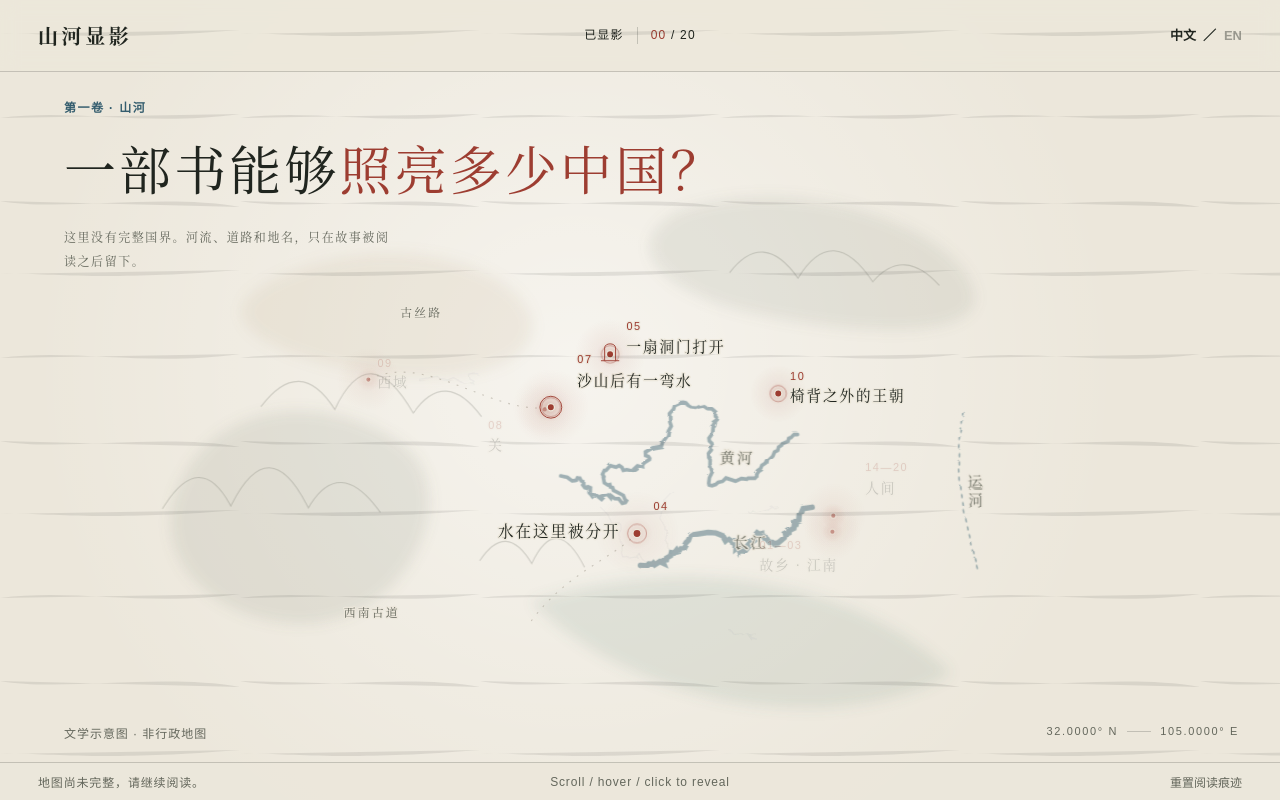
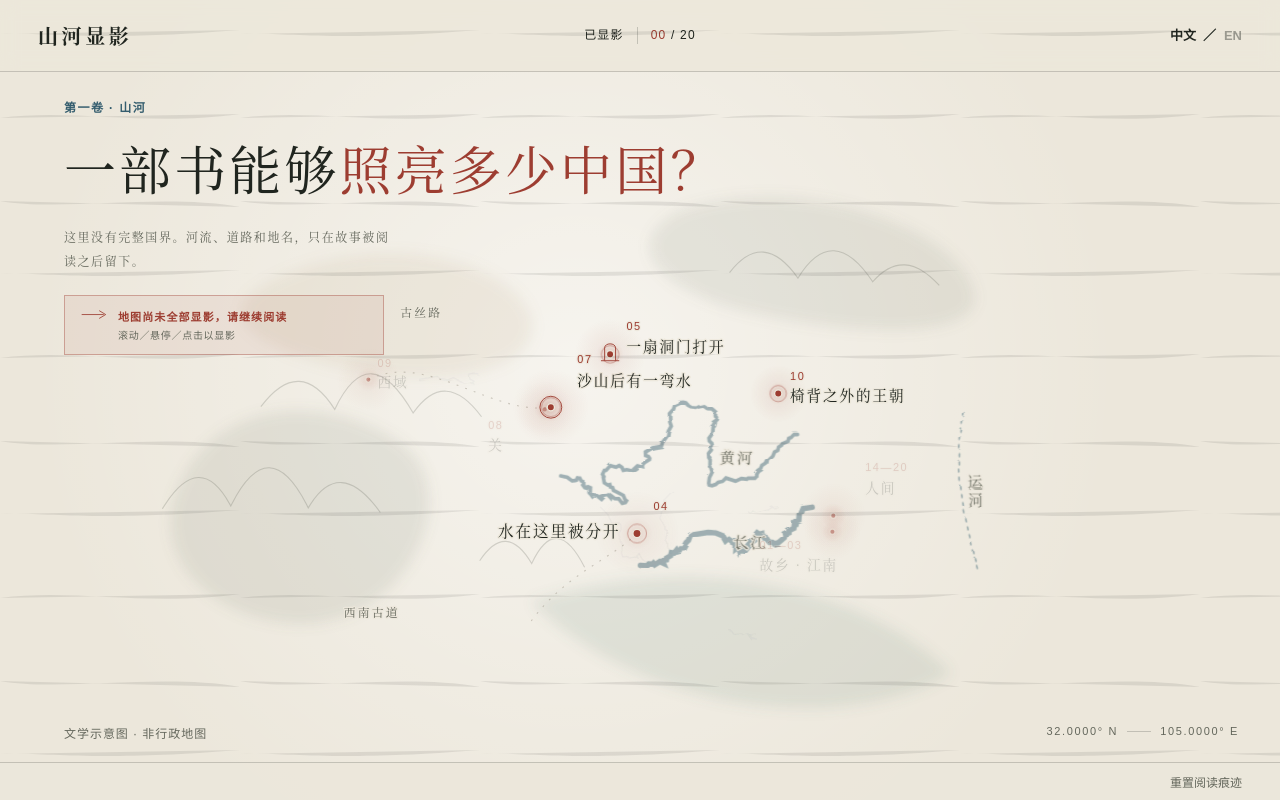
Before and after one commit to esstherc/bittersweet-journey, a plain HTML site: page site/index.html in a window 1280 px wide. Drawn offline with Linux system fonts and the light colour scheme; a web font is replaced by a local one.

Commit message:
update: callout (call to action)

```diff
--- a/site/index.html
+++ b/site/index.html
@@ -53,6 +53,15 @@
         <p class="atlas-thesis" data-copy="thesis">
           这里没有完整国界。河流、道路和地名，只在故事被阅读之后留下。
         </p>
+        <div class="cta-callout" role="status">
+          <svg class="cta-arrow" viewBox="0 0 40 14" aria-hidden="true">
+            <path d="M1 7H35M28 1L38 7L28 13" />
+          </svg>
+          <span class="cta-text">
+            <strong data-copy="cta-message">地图尚未全部显影，请继续阅读</strong>
+            <em data-copy="cta-hint">滚动／悬停／点击以显影</em>
+          </span>
+        </div>
       </section>
 
       <section class="atlas-map-stage" aria-label="文化苦旅中国故事地图">
@@ -287,8 +296,6 @@
     </main>
 
     <footer class="atlas-footer">
-      <span data-copy="footer-question">地图尚未全部显影，请继续阅读。</span>
-      <span>Scroll / hover / click to reveal</span>
       <button class="view-stamps" type="button" data-copy="view-stamps">文字印</button>
       <button class="reset-progress" type="button" data-copy="reset">重置阅读痕迹</button>
     </footer>
--- a/site/scripts/atlas.js
+++ b/site/scripts/atlas.js
@@ -215,7 +215,8 @@
       unavailable: "这处故事仍在等待显影",
       "receipt-title": "一处山河已经显影",
       "receipt-body": "岷江的水，在这里成为成都平原。",
-      "footer-question": "地图尚未完整，请继续阅读。",
+      "cta-message": "地图尚未全部显影，请继续阅读",
+      "cta-hint": "滚动／悬停／点击以显影",
       reset: "重置阅读痕迹",
       "view-stamps": "文字印",
       "stamp-kicker": "已显影文字",
@@ -232,7 +233,8 @@
       unavailable: "This story is still waiting to be revealed",
       "receipt-title": "One landscape brought to light",
       "receipt-body": "Here, the Min River becomes the Chengdu Plain.",
-      "footer-question": "Map is not yet complete, keep reading.",
+      "cta-message": "The map is not fully revealed yet, keep reading",
+      "cta-hint": "Scroll / hover / click to reveal",
       reset: "Reset reading trace",
       "view-stamps": "Word Seals",
       "stamp-kicker": "Characters Revealed",
@@ -293,6 +295,7 @@
     body.classList.toggle("chengde-complete", state.complete.chengde);
     const count = Object.values(state.complete).filter(Boolean).length;
     document.querySelector(".progress-count").textContent = String(count).padStart(2, "0");
+    body.classList.toggle("all-revealed", count === orderedStories.length);
     renderStampGrid();
   }
 
--- a/site/styles/atlas.css
+++ b/site/styles/atlas.css
@@ -164,6 +164,51 @@ button { font: inherit; }
   font: 600 12px/1.35 var(--label);
   font-weight: 600;
   letter-spacing: .12em;
+}
+
+.cta-callout {
+  display: flex;
+  align-items: flex-start;
+  gap: 11px;
+  max-width: 320px;
+  margin: 22px 0 0;
+  padding: 12px 16px;
+  border: 1px solid rgba(157, 61, 49, .38);
+  background: rgba(157, 61, 49, .07);
+  transition: opacity .4s ease, transform .4s ease;
+}
+
+.cta-arrow {
+  width: 26px;
+  flex-shrink: 0;
+  margin-top: 2px;
+  fill: none;
+  stroke: var(--seal);
+  stroke-width: 1.3;
+}
+
+.cta-text {
+  display: flex;
+  flex-direction: column;
+  gap: 3px;
+}
+
+.cta-text strong {
+  color: var(--seal);
+  font: 700 11px var(--label);
+  font-style: normal;
+  letter-spacing: .1em;
+}
+
+.cta-text em {
+  color: var(--ink-soft);
+  font: 10px var(--label);
+  font-style: normal;
+  letter-spacing: .07em;
+}
+
+body.all-revealed .cta-callout {
+  display: none;
 }
 
 .atlas-intro h1 {
@@ -977,9 +1022,10 @@ body.is-returning .reveal-receipt {
   position: fixed;
   inset: auto 0 0;
   z-index: 30;
-  display: grid;
-  grid-template-columns: 1fr auto 1fr;
+  display: flex;
   align-items: center;
+  justify-content: flex-end;
+  gap: 26px;
   height: 38px;
   padding: 0 38px;
   border-top: 1px solid var(--line);
@@ -991,7 +1037,6 @@ body.is-returning .reveal-receipt {
 
 .reset-progress {
   appearance: none;
-  justify-self: end;
   padding: 0;
   border: 0;
   background: none;
@@ -1060,14 +1105,11 @@ body.is-returning .reveal-receipt {
 
   .atlas-footer {
     position: static;
-    grid-template-columns: 1fr auto auto;
     gap: 16px;
     height: 40px;
     padding: 0 18px;
     font-size: 9px;
   }
-
-  .atlas-footer > span:nth-child(2) { display: none; }
 
   .view-stamps {
     display: block;
```
